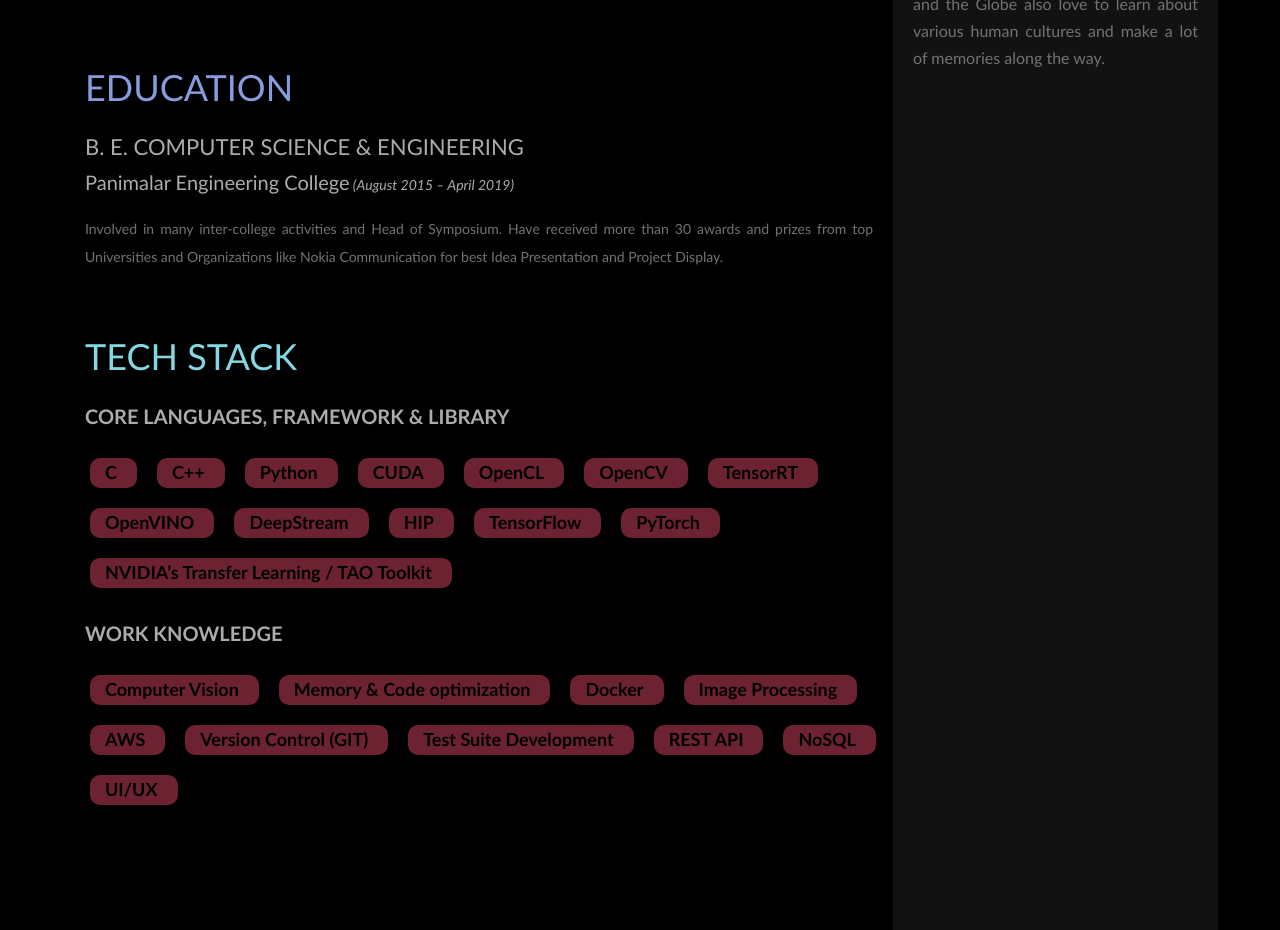
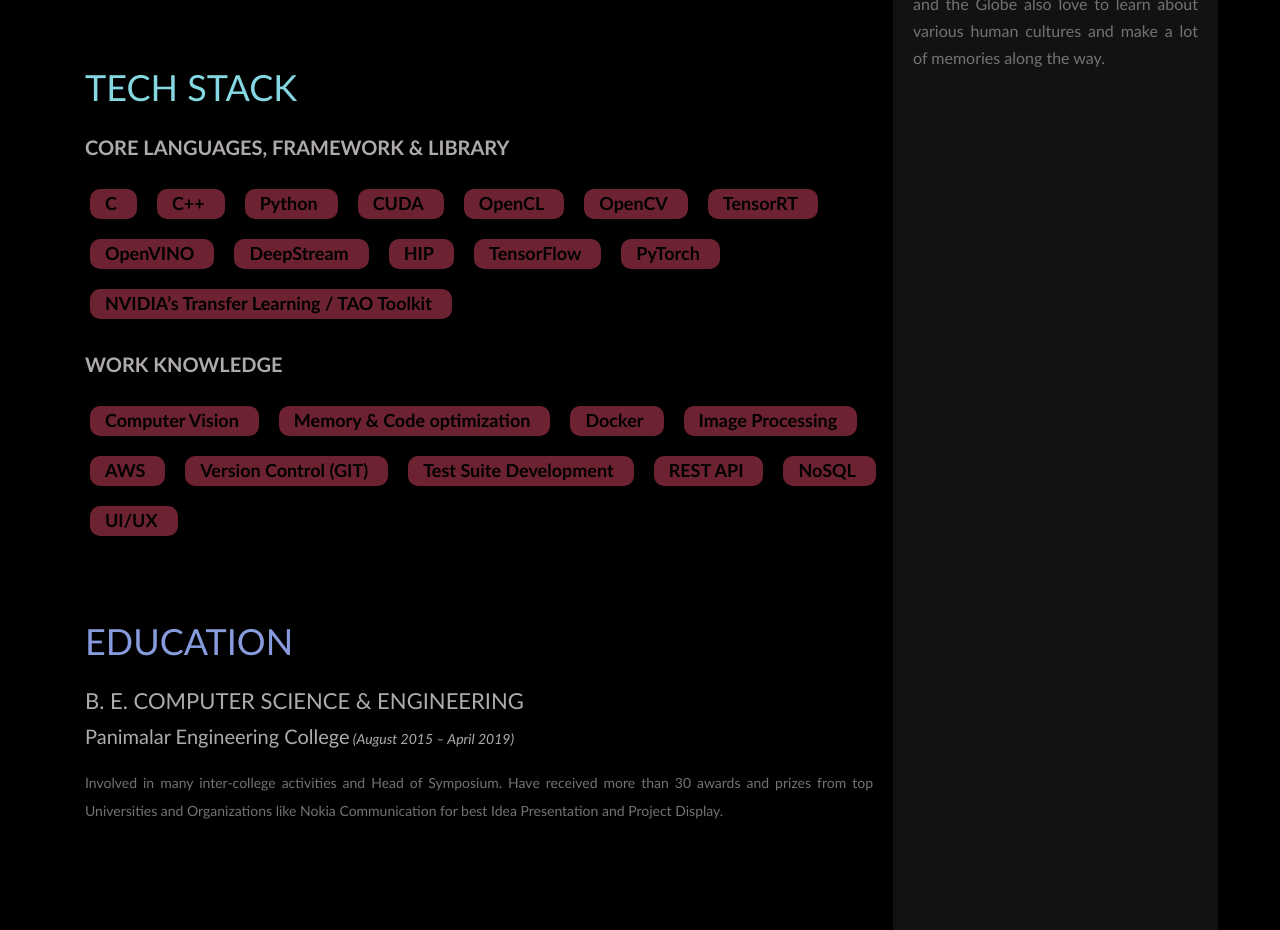
Before and after one commit to muthu-kumaravel/muthu-kumaravel.github.io, an Angular app: page / in a window 1280 px wide. Shown: the part 1180-2110 px from the top of the page. Built offline with nearby package versions, Linux system fonts and the light colour scheme.

Commit message:
CHANGED: Position of Tech Stack

```diff
--- a/src/app/app.component.html
+++ b/src/app/app.component.html
@@ -51,11 +51,6 @@
     <p class = p-exp-content>Please refer to the Detailed Resume (Linked on the right side of this resume) for a more detailed overview of experience in all organizations.
     </p>
 
-    <p class = p-edu-heading>EDUCATION</p>
-    <p class = p-edu-heading-1>B. E. COMPUTER SCIENCE & ENGINEERING</p>
-    <p class = p-edu-heading-2>Panimalar Engineering College<i class = p-edu-heading-3>&nbsp;(August 2015 – April 2019)</i></p>
-    <p class = p-exp-content>Involved in many inter-college activities and Head of Symposium. Have received more than 30 awards and prizes from top Universities and Organizations like Nokia Communication for best Idea Presentation and Project Display.</p>
-
     <p class = p-tec-heading>TECH STACK</p>
     <p class = p-tech-heading-2><b>CORE LANGUAGES, FRAMEWORK & LIBRARY</b></p>
     <div class = small-box-div><p class = p-box><b>C</b></p></div>
@@ -86,6 +81,12 @@
     <div class = small-box-div><p class = p-box><b>NoSQL</b></p></div>
     <div class = small-box-div><p class = p-box><b>UI/UX</b></p></div>
     <p class = "p-about-heading-2 clearfix">.</p>
+
+    <p class = p-edu-heading>EDUCATION</p>
+    <p class = p-edu-heading-1>B. E. COMPUTER SCIENCE & ENGINEERING</p>
+    <p class = p-edu-heading-2>Panimalar Engineering College<i class = p-edu-heading-3>&nbsp;(August 2015 – April 2019)</i></p>
+    <p class = p-exp-content>Involved in many inter-college activities and Head of Symposium. Have received more than 30 awards and prizes from top Universities and Organizations like Nokia Communication for best Idea Presentation and Project Display.</p>
+    <p class = "p-about-heading-2">.</p>
   </div>
 
 </div>
```
Also changed, not shown: 3 other files (tests, documents, lock files or other folders).
